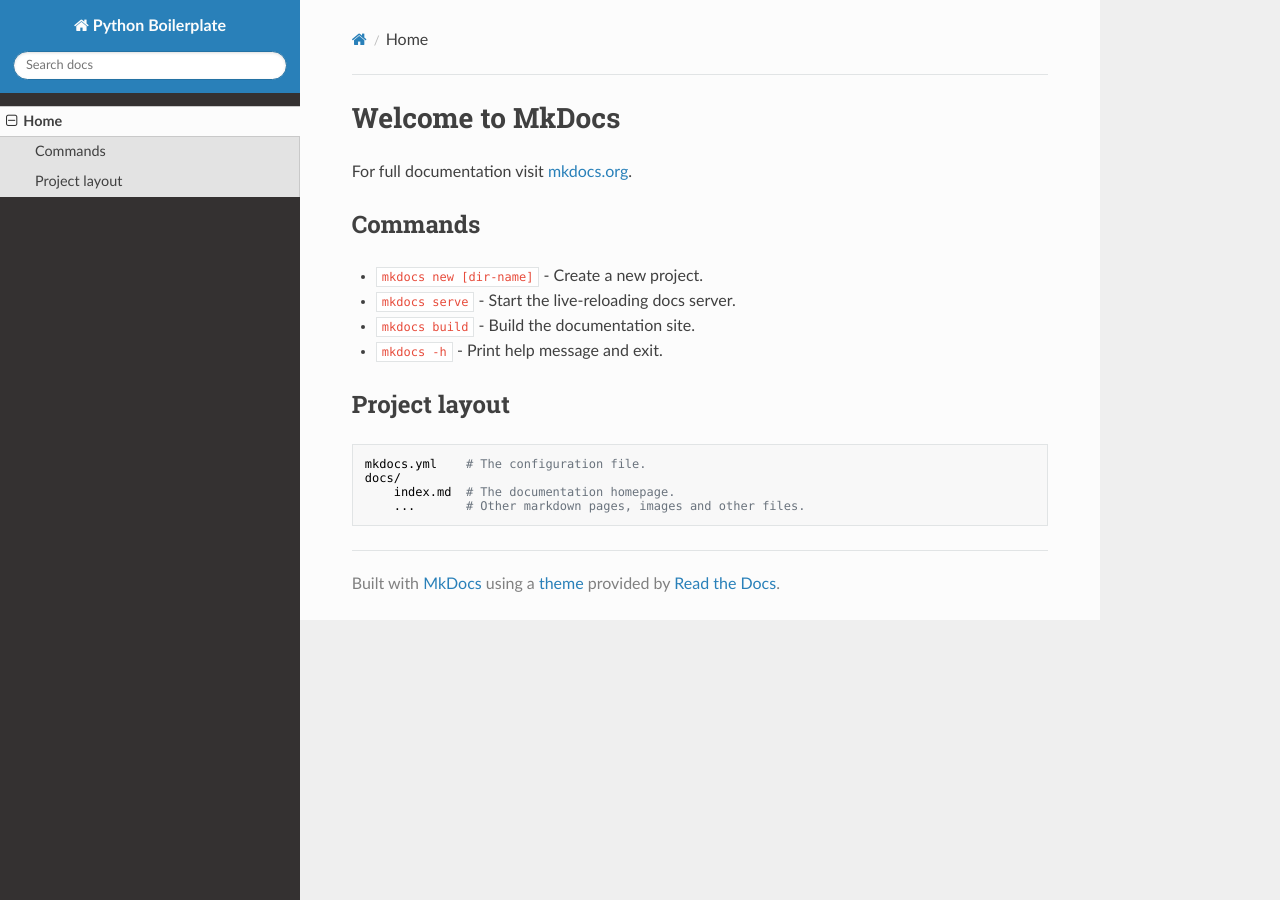
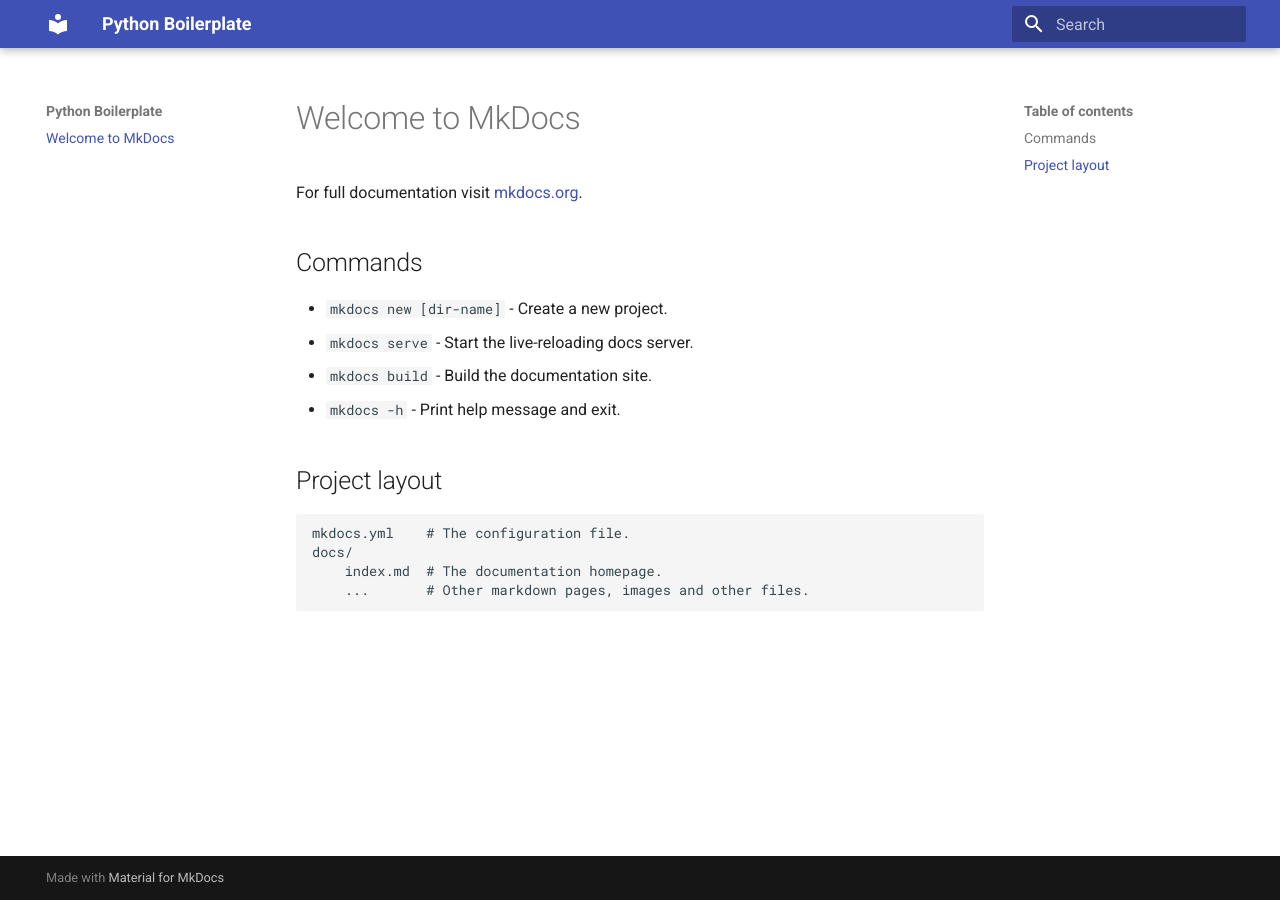
Before and after one commit to python-boilerplate/uv-template, an MkDocs documentation site: the page built from docs/index.md, in a window 1280 px wide. Built offline with MkDocs 1.6.1 and Material for MkDocs 9.7.7, drawn with Linux system fonts in a browser that asks for light colours; nearby versions of some CDN libraries.

Commit message:
build: move mkdocs dependencies to dev section and update mkdocs conf file

```diff
--- a/mkdocs.yml
+++ b/mkdocs.yml
@@ -1,4 +1,8 @@
 site_name: Python Boilerplate
-nav:
-  - Home: index.md
-theme: readthedocs
+
+theme:
+  name: "material"
+
+plugins:
+- search
+- mkdocstrings
--- a/pyproject.toml
+++ b/pyproject.toml
@@ -14,8 +14,10 @@
     "pytest>=8.3.5",
     "pytest-asyncio>=1.0.0",
     "ruff>=0.11.11",
+    "mkdocs>=1.6.1",
+    "mkdocs-material>=9.6.14",
+    "mkdocstrings[python]>=0.29.1",
 ]
-doc = ["mkdocs-material>=9.6.14", "mkdocstrings[python]>=0.29.1"]
 
 # ================================= RUFF
 [tool.ruff]
```
